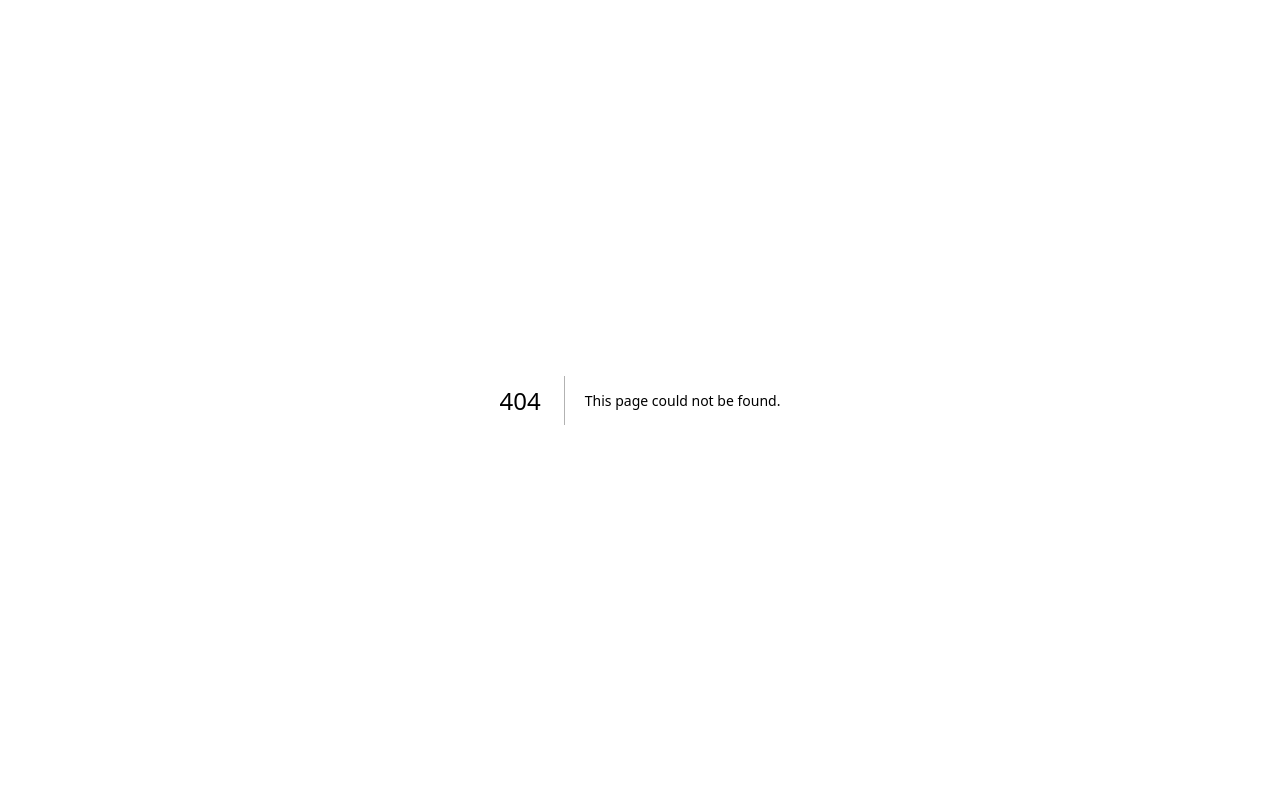
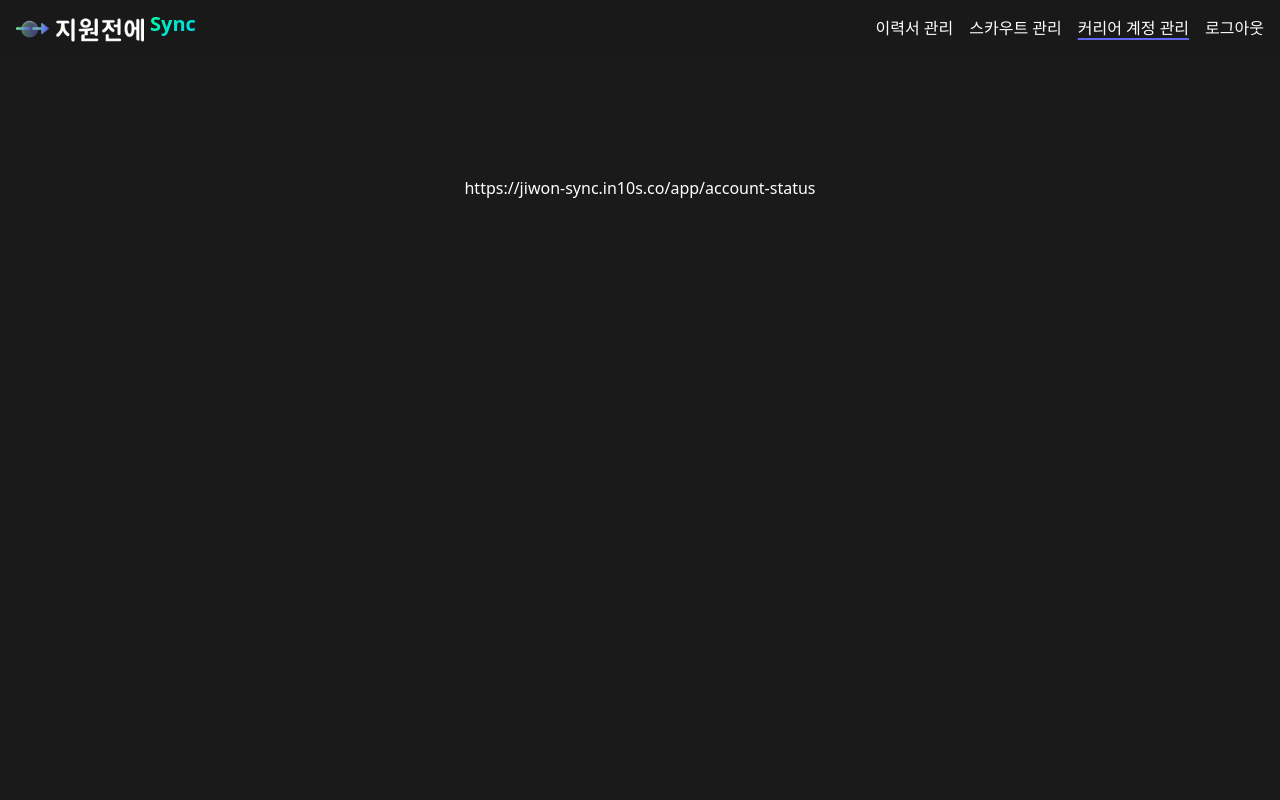
Before and after one commit to team-in10s/jiwon-sync-frontend, a Next.js app: page /app/account-status in a window 1280 px wide. Before the commit this address had no page. Shown: the top 800 px of the page. Built offline with nearby package versions, Linux system fonts and the light colour scheme.

Commit message:
chore: 새로운 페이지 Placeholder 추가 (/account-status)

```diff
--- /dev/null
+++ b/app/app/(users)/account-status/page.tsx
@@ -0,0 +1,7 @@
+export default function Index() {
+  return (
+    <div className="flex min-h-screen flex-col items-center justify-between p-24">
+      <div>https://jiwon-sync.in10s.co/app/account-status</div>
+    </div>
+  );
+}
```
